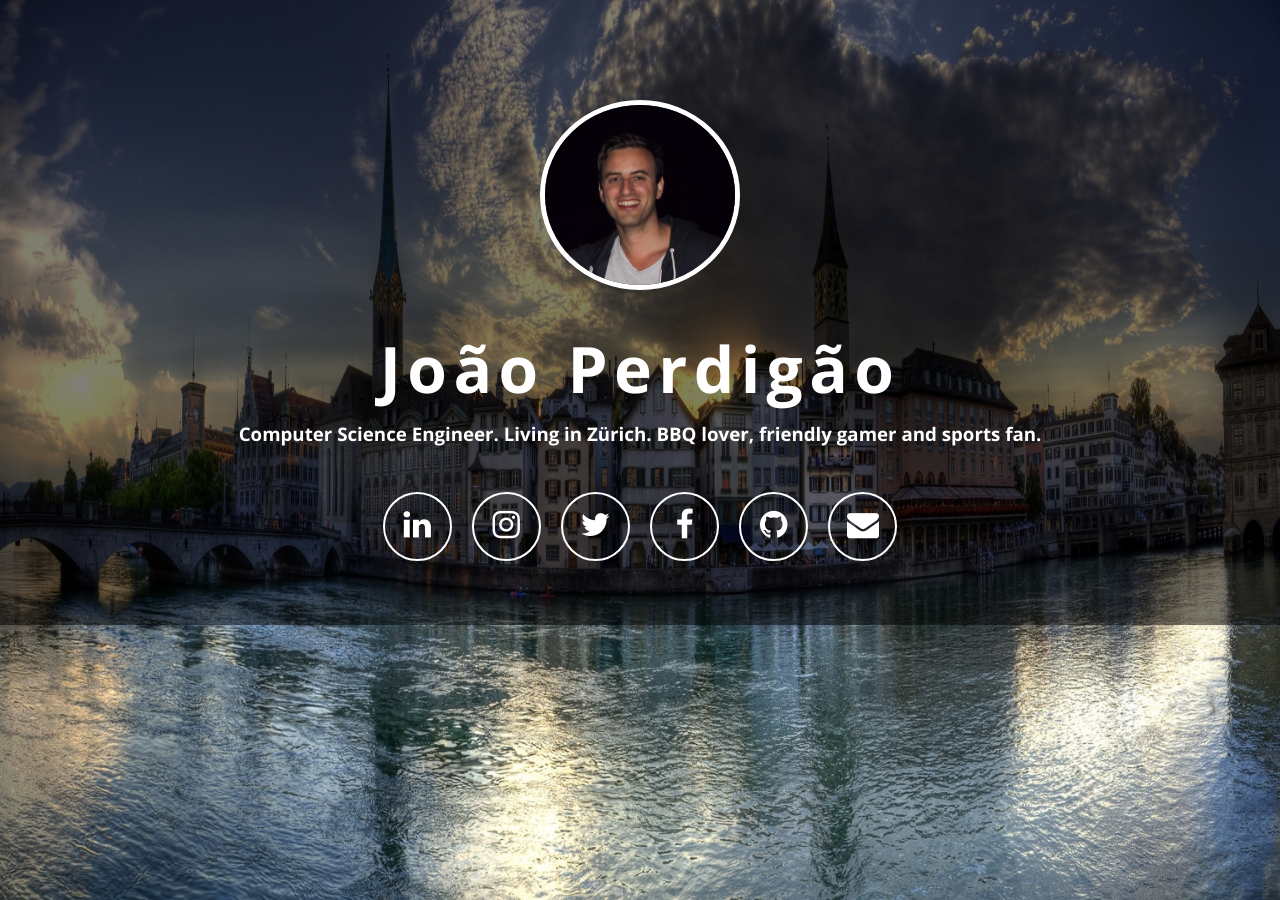
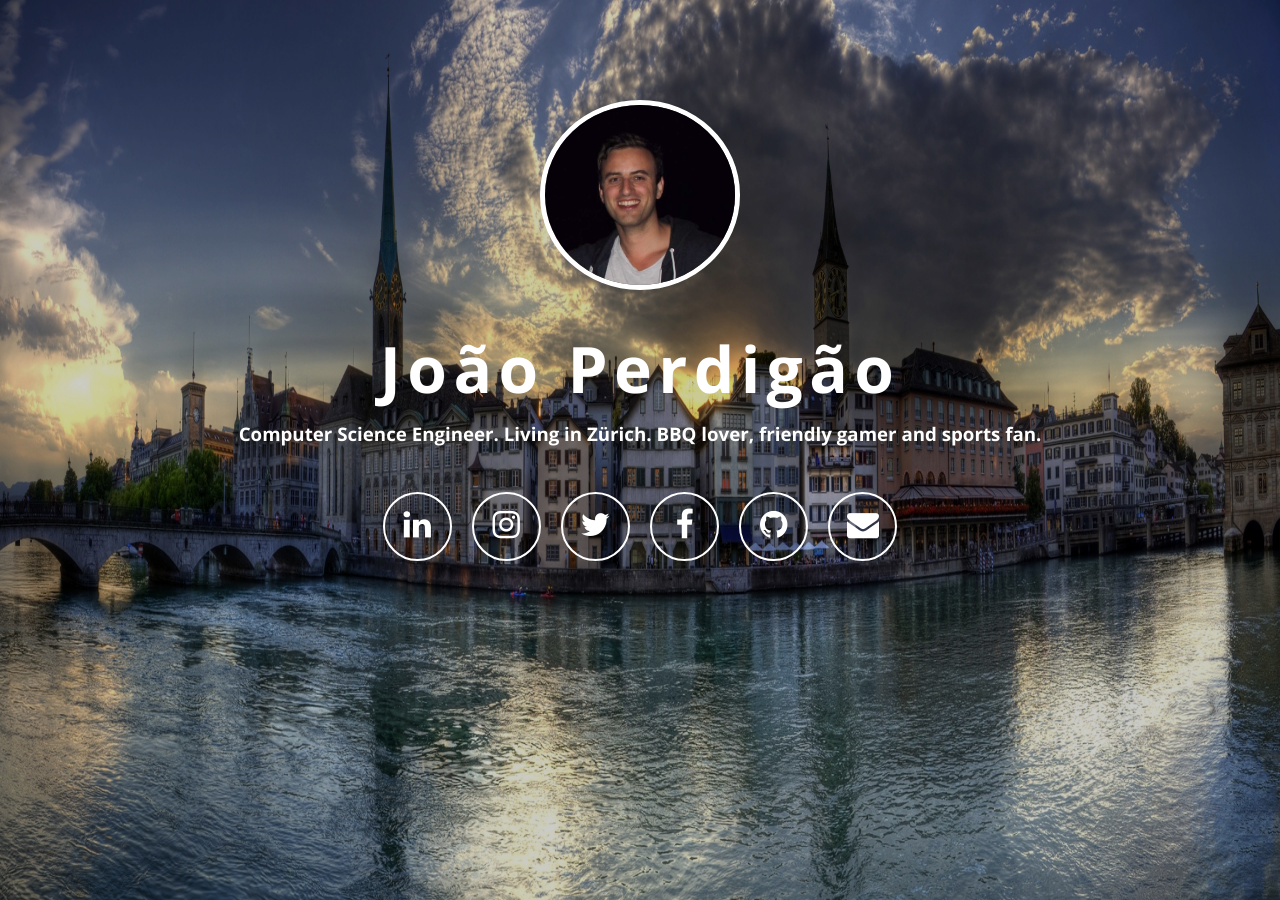
Before and after one commit to jppperdigao/MyWebsite, a Jekyll site: the page built from index.html, in a window 1280 px wide. Built offline with Jekyll 4.4.1, drawn with Linux system fonts in a browser that asks for light colours; nearby versions of some CDN libraries.

Commit message:
Update front.css

```diff
--- a/css/front.css
+++ b/css/front.css
@@ -40,8 +40,13 @@ h3 {
 .content {
     padding-top: 100px;
     padding-bottom: 40px;
-    background-color: rgba(0, 0, 0, 0.5);
+    background-color: rgba(0, 0, 0, 0.2);
     text-align: center;
+    top:0;
+    right:0;
+    left:0;
+    bottom:0;
+    position:absolute;
 }
 ul {
     list-style: none;
```
